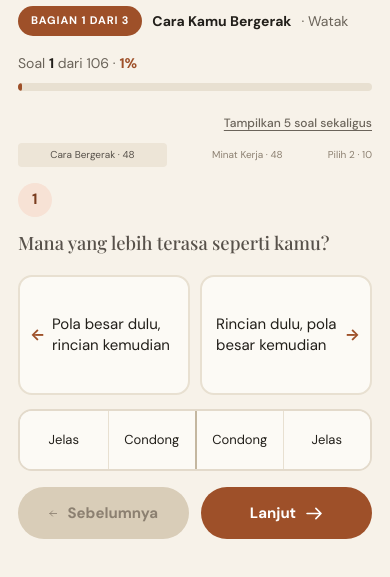
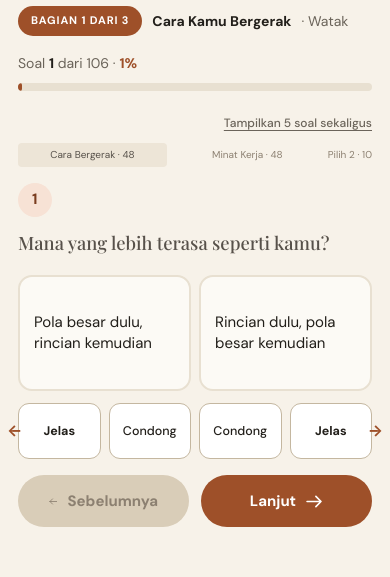
Before and after one commit to Mitologian/lakon-profile, a website: page tes/index.html in a window 390 px wide. Both pictures are taken after a click on the button "Mulai Asesmen". Shown: the part 69-646 px from the top of the page. Drawn offline with nearby package versions, Linux system fonts and the light colour scheme.

Commit message:
Pasangan: pilihan sejajar di bawah pernyataannya, panah arah, tombol pilihan dibedakan dari kotak
- Kisi pilihan jadi 4 kolom dengan gap sama seperti kisi pernyataan, jadi tepi dua pilihan kiri jatuh persis di bawah kotak kiri dan dua pilihan kanan di bawah kotak kanan (desktop dan ponsel).
- Panah arah di ujung luar baris pilihan (::before / ::after pada .ps-skala), menggantikan panah di dalam kotak.
- Pilihan kini jelas bisa ditekan: latar putih, bingkai lebih tegas, titik radio, hover terisi clay, ditekan bergeser 1px. Kotak pernyataan tetap datar tanpa reaksi.
- Area soal kembali rata dengan kop dan bilah kemajuan: .arena tidak lagi display:flex (yang menyusutkan lebar) dan .q-container dibatasi 1180px, bukan 780px.

```diff
--- a/asesmen.css
+++ b/asesmen.css
@@ -204,7 +204,7 @@ a:hover { color: var(--clay-gelap); }
 .tahap li.is-selesai { color: var(--clay); }
 
 /* ─── kartu soal ────────────────────────────────────────── */
-.arena { flex-grow: 1; display: flex; align-items: center; padding-block: 24px; }
+.arena { flex-grow: 1; display: block; padding-block: 24px; }
 .soal {
   width: 100%; background: var(--krem-terang); border: 1px solid var(--garis);
   border-radius: var(--r-besar); padding: 44px 52px 38px;
--- a/mesin-soal.css
+++ b/mesin-soal.css
@@ -13,7 +13,10 @@
 .screen.active { display: block; }
 
 /* ── Nomor & pertanyaan ─────────────────────────────────────────────────── */
-.q-container { max-width: 780px; margin: 0 auto; }
+/* max-width 1180 px: di layar 1280 tepinya jatuh persis di sisi kop, bilah
+   kemajuan, dan tombol navigasi; di layar sangat lebar tetap dibatasi dan
+   dimusatkan supaya kotak pernyataan tidak membentang terlalu jauh. */
+.q-container { max-width: 1180px; margin: 0 auto; }
 .q-block + .q-block { margin-top: 40px; padding-top: 34px; border-top: 1px solid var(--garis-halus); }
 .q-num {
   display: inline-flex; align-items: center; justify-content: center;
@@ -46,30 +49,46 @@
 .sk-btn.sel .sk-dot { border-color: var(--clay); background: var(--clay); box-shadow: inset 0 0 0 3px var(--krem-terang); }
 @media (min-width: 720px) { .skala5 { grid-template-columns: repeat(5, minmax(0, 1fr)); } .sk-btn { flex-direction: column; align-items: flex-start; gap: 10px; font-size: 15px; } }
 
-/* ── Format B · pasangan: dua pernyataan + lima titik kecenderungan ─────── */
-.pasangan { display: grid; gap: 14px; }
+/* ── Format B · pasangan: dua pernyataan + empat titik kecenderungan ──────
+   Kisi pernyataan dan kisi pilihannya WAJIB memakai gap yang sama supaya tepi
+   tiap pasangan pilihan jatuh persis di bawah tepi kotak pernyataannya:
+   lebar kotak = W/2 - gap/2, lebar dua pilihan = W/2 - gap/2.
+   Kotak pernyataan cuma dibaca (tanpa titik, tanpa hover); pilihannya
+   berbentuk tombol dengan titik radio dan reaksi hover supaya jelas yang mana
+   yang bisa ditekan. Panah di ujung luar baris pilihan menunjukkan arah
+   kutubnya: kiri untuk pernyataan pertama, kanan untuk pernyataan kedua.   */
+.pasangan { display: grid; gap: 10px; }
 @media (min-width: 720px) { .pasangan { grid-template-columns: 1fr 1fr; } }
 .ps-sisi {
   background: var(--krem-terang); border: 2px solid var(--garis); border-radius: 16px;
   padding: 22px; font: 400 17px/1.5 var(--sans); color: var(--tinta);
   min-height: 96px; display: flex; align-items: center;
 }
-.ps-skala { display: grid; gap: 10px; margin-top: 18px; }
-@media (min-width: 720px) { .ps-skala { grid-template-columns: repeat(5, minmax(0, 1fr)); } }
+.ps-skala { position: relative; display: grid; gap: 10px; margin-top: 14px; grid-template-columns: repeat(4, minmax(0, 1fr)); }
+.ps-skala::before, .ps-skala::after {
+  position: absolute; top: 50%; transform: translateY(-50%);
+  color: var(--clay); font: 700 16px/1 var(--sans);
+}
+.ps-skala::before { content: "\2190"; left: -20px; }
+.ps-skala::after { content: "\2192"; right: -20px; }
 .ps-btn {
-  display: flex; align-items: center; gap: 12px; width: 100%; text-align: left;
-  background: var(--krem-terang); border: 2px solid var(--garis); border-radius: 14px;
-  padding: 14px 16px; font: 400 15px/1.4 var(--sans); color: var(--tinta);
-  cursor: pointer; min-height: 56px; transition: background-color .15s ease, border-color .15s ease;
+  display: flex; align-items: center; justify-content: center; gap: 9px;
+  width: 100%; text-align: left; min-height: 56px;
+  background: #fff; border: 1.5px solid var(--garis-tebal); border-radius: 12px;
+  padding: 12px 14px; font: 500 15px/1.3 var(--sans); color: var(--tinta);
+  cursor: pointer; transition: background-color .15s ease, border-color .15s ease, transform .1s ease;
 }
-.ps-btn:hover { border-color: var(--garis-tebal); }
+.ps-btn:hover { border-color: var(--clay); background: var(--clay-muda); }
+.ps-btn:active { transform: translateY(1px); }
 .ps-btn:focus-visible { outline: 3px solid var(--clay); outline-offset: 2px; }
 .ps-btn .ps-dot {
   width: 16px; height: 16px; flex-shrink: 0; border-radius: 50%;
-  border: 2px solid var(--garis-tebal); transition: all .15s ease;
+  border: 2px solid var(--garis-tebal); background: #fff; transition: all .15s ease;
 }
-.ps-btn.ps-kuat .ps-dot { border-width: 3px; }
-.ps-btn.sel .ps-dot { border-color: var(--clay); background: var(--clay); box-shadow: inset 0 0 0 3px var(--krem-terang); }
+.ps-btn:hover .ps-dot { border-color: var(--clay); }
+.ps-btn.ps-kuat .ps-lbl { font-weight: 600; }
+.ps-btn.sel { background: var(--clay); border-color: var(--clay); color: #fff; }
+.ps-btn.sel .ps-dot { border-color: #fff; background: #fff; box-shadow: inset 0 0 0 3px var(--clay); }
 
 /* ── Format C · pilih dua kegiatan ──────────────────────────────────────── */
 .pick2-grid { display: grid; gap: 12px; }
@@ -147,43 +166,23 @@ body { padding-bottom: 26px; }
 /* daftar tahap di bilah kemajuan: jangan sampai melipat dua baris */
 .tahap li { white-space: nowrap; }
 
-/* ═══ Mobile: kotak pernyataan kiri-kanan (dipilih Dedy, 19 Sep 2026) ══════
-   Di bawah 720 px dua kotak pernyataan ditaruh berdampingan supaya arahnya
-   sama seperti desktop, dan empat titik pilihan jadi satu baris empat petak
-   di bawahnya, setengah kiri untuk kotak kiri, setengah kanan untuk kotak
-   kanan. Panahnya menempel pada kotaknya (.ps-kiri::before / .ps-kanan::after),
-   jadi tidak perlu baris tulisan penunjuk, dan tidak ada teks yang terpotong.
-   Urutan petak selalu Jelas · Condong · Condong · Jelas: luar = jelas (nilai
-   mutlak 2), dalam = condong (1), jadi makin ke ujung makin kuat.            */
+/* ═══ Ponsel: penyesuaian kisi pasangan (dipilih Dedy, 19 Sep 2026) ════════
+   Di bawah 720 px kisi pernyataan dan kisi pilihannya sama seperti desktop,
+   hanya jaraknya dirapatkan. Dua aturan yang harus dijaga:
+   1. gap kisi pernyataan = gap kisi pilihan, kalau tidak tepinya bergeser;
+   2. urutan pilihan tetap Jelas · Condong · Condong · Jelas, luar = nilai 2
+      (jelas), dalam = 1 (condong), jadi makin ke ujung makin kuat.        */
 @media (max-width: 719px) {
-  /* area soal memakai display:flex, sehingga lebarnya menyusut dan tepi kanan
-     soal tidak sejajar dengan bilah kemajuan maupun tombol navigasi */
-  .arena { display: block; }
-  .pasangan { grid-template-columns: 1fr 1fr; gap: 10px; align-items: stretch; }
+  .pasangan { grid-template-columns: 1fr 1fr; gap: 8px; align-items: stretch; }
   .ps-sisi {
-    position: relative; min-height: 120px; padding: 14px;
+    min-height: 116px; padding: 14px;
     font-size: 15px; line-height: 1.4; border-radius: 14px;
   }
-  .ps-kiri { padding-left: 32px; }
-  .ps-kanan { padding-right: 32px; }
-  .ps-kiri::before, .ps-kanan::after {
-    position: absolute; top: 50%; transform: translateY(-50%);
-    color: var(--clay); font: 700 16px/1 var(--sans);
-  }
-  .ps-kiri::before { content: "\2190"; left: 10px; }
-  .ps-kanan::after { content: "\2192"; right: 10px; }
-  .ps-skala {
-    grid-template-columns: repeat(4, minmax(0, 1fr)); gap: 0; margin-top: 14px;
-    border: 2px solid var(--garis-kuat); border-radius: 14px;
-    overflow: hidden; background: #fff;
-  }
-  .ps-btn {
-    justify-content: center; text-align: center; gap: 0; min-height: 58px;
-    padding: 8px 4px; border: 0; border-radius: 0; font-size: 13px;
-  }
-  .ps-btn + .ps-btn { border-left: 1px solid var(--garis); }
-  .ps-btn:nth-child(3) { border-left: 2px solid var(--garis-tebal); }
+  .ps-skala { gap: 8px; margin-top: 12px; }
+  .ps-skala::before { left: -11px; }
+  .ps-skala::after { right: -11px; }
+  /* titik radio disembunyikan: sel 82 px tidak cukup, penanda bisa-ditekan
+     diambil alih warna latar, bingkai, dan keadaan terpilih */
+  .ps-btn { min-height: 56px; padding: 10px 6px; font-size: 12.5px; border-radius: 11px; }
   .ps-btn .ps-dot { display: none; }
-  .ps-btn.sel { background: var(--clay); border-color: var(--clay); color: #fff; }
-  .ps-btn.sel .ps-lbl { font-weight: 600; }
 }
```
